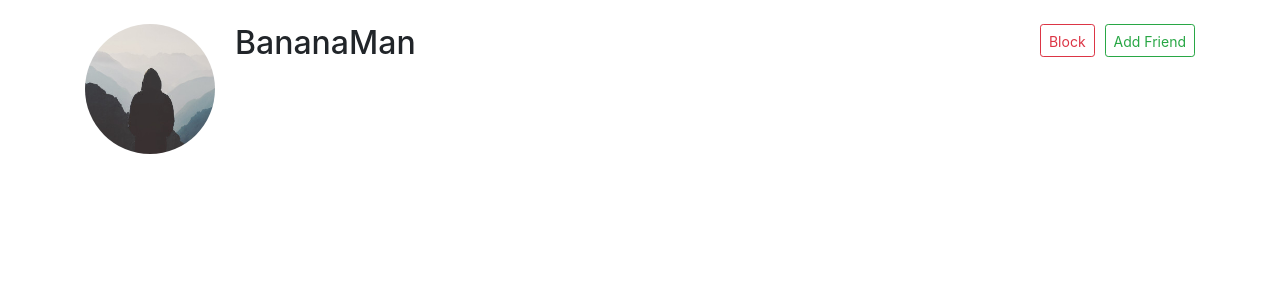
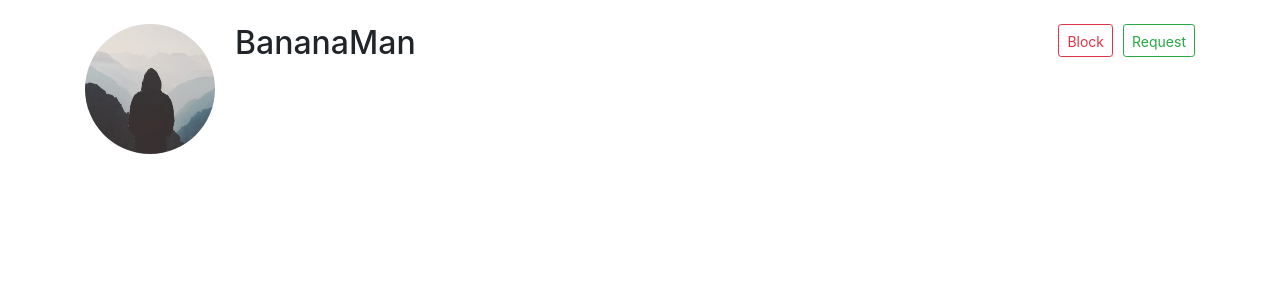
Before and after one commit to matthew-c-lee/Chat-Application, a Flask app: a page that uses website/templates/other_profile.html in a window 1280 px wide. Shown: the part 72-372 px from the top of the page. Run offline with Flask 2, Linux system fonts and the light colour scheme; a user stored in the database is signed in; data comes from the database, SQL or seed files in the repository; both versions use the stored data as it was after the commit; data that the repository does not hold is empty; some libraries are stand-ins or nearby versions.

Commit message:
Friend Requests and conditions

```diff
--- a/website/templates/other_profile.html
+++ b/website/templates/other_profile.html
@@ -29,7 +29,13 @@
 
     <!-- if they're NOT your friend: -->
     {% else %}
-      <div style="padding-left:10px"><a a style="float: right; padding-top: 6px" class="btn btn-outline-success btn-sm" href="/add-friend/{{user.id}}">Add Friend</a></div>
+      {% if not Request.query.filter(and_(Request.user_id == current_user.id, Request.receiver_id == user.id)).first() %}
+      {% if not Request.query.filter(and_(Request.user_id == user.id, Request.receiver_id == current_user.id)).first() %}
+      <div style="padding-left:10px"><a a style="float: right; padding-top: 6px" class="btn btn-outline-success btn-sm" href="/request-friend-profile/{{user.id}}">Request</a></div>
+      {% else %}
+      <div style="padding-left:10px"><a a style="float: right; padding-top: 6px" class="btn btn-outline-success btn-sm" href="/add-friend/{{user.id}}">Accept</a></div>
+      {% endif %}
+      {% endif %}
     {% endif %}
 
     <!-- if they ARE blocked -->
--- a/website/templates/search.html
+++ b/website/templates/search.html
@@ -40,7 +40,7 @@
                   <!-- "Add" button -->
                   {% if not Block.query.filter(and_(Block.user_id == current_user.id, Block.blocked_id == search_user.id)).first() %}
                     {% if not Request.query.filter(and_(Request.user_id == current_user.id, Request.receiver_id == search_user.id)).first() %}
-                  <div><a style="float: right; padding-top: 6px" class="btn btn-outline-success btn-sm" href="/request-friend/{{search_user.id}}/{{search}}">Request</a></div>
+                  <div><a style="float: right; padding-top: 6px" class="btn btn-outline-success btn-sm" href="/request-friend-profile/{{search_user.id}}/{{search}}">Request</a></div>
                     {% endif %}
                   {% else %}
                   <div><a style="float: right; padding-top: 6px" class="btn btn-outline-danger btn-sm" href="/remove-block/{{search_user.id}}">Unblock</a></div>
--- a/website/views.py
+++ b/website/views.py
@@ -78,13 +78,13 @@ def other_profile(username):
                 return 'There was an issue updating your task'
 
         return render_template('other_profile.html', Friend = Friend, user = user, image_file = image_file,
-            current_user = current_user, and_ = and_ , Block = Block)
+            current_user = current_user, and_ = and_ , Block = Block, Request = Request)
 
 
 # Code for the Add Friend button
-@views.route('/add-friend/<string:user_id>/<string:search>', methods = ['GET', 'POST'])
+@views.route('/add-friend/<string:user_id>', methods = ['GET', 'POST'])
 @login_required
-def add_friend(user_id, search):
+def add_friend(user_id):
     user = User.query.get(user_id)
 
     # if the user exists
@@ -92,18 +92,17 @@ def add_friend(user_id, search):
         new_friend = Friend(user_id = current_user.id, friend_id = user.id, friend_name = user.username)
         user_friend = Friend(user_id = user.id, friend_id = current_user.id, friend_name = current_user.username)
         old_request = Request.query.filter(Request.user_id == user.id, Request.receiver_id==current_user.id, Request.receiver_name==current_user.username).first()
-
+        db.session.delete(old_request)
+        db.session.commit()
         db.session.add(new_friend)
         db.session.commit()
         db.session.add(user_friend)
-        db.session.commit()
-        db.session.delete(old_request)
         db.session.commit()
 
 
 
         flash("You are now friends with " + user.username, category = 'success')
-    return redirect("/search/" + search)
+    return redirect(url_for('views.chat'))
 
 @views.route('/request-friend/<string:user_id>/<string:search>', methods = ['GET', 'POST'])
 @login_required
@@ -118,6 +117,20 @@ def request_friend(user_id, search):
 
         flash("You have sent a friend request to " + user.username, category = 'success')
     return redirect("/search/" + search)
+
+@views.route('/request-friend-profile/<string:user_id>', methods = ['GET', 'POST'])
+@login_required
+def request_friend_profile(user_id):
+    user = User.query.get(user_id)
+
+    # if the user exists
+    if user:
+        new_request = Request(user_id = current_user.id, receiver_id = user.id, receiver_name = user.username)
+        db.session.add(new_request)
+        db.session.commit()
+
+        flash("You have sent a friend request to " + user.username, category = 'success')
+    return redirect(url_for('views.chat'))
 
 @views.route('/add-friend/<string:user_id>', methods = ['GET', 'POST'])
 @login_required
```
Also changed, not shown: website/database.db.
